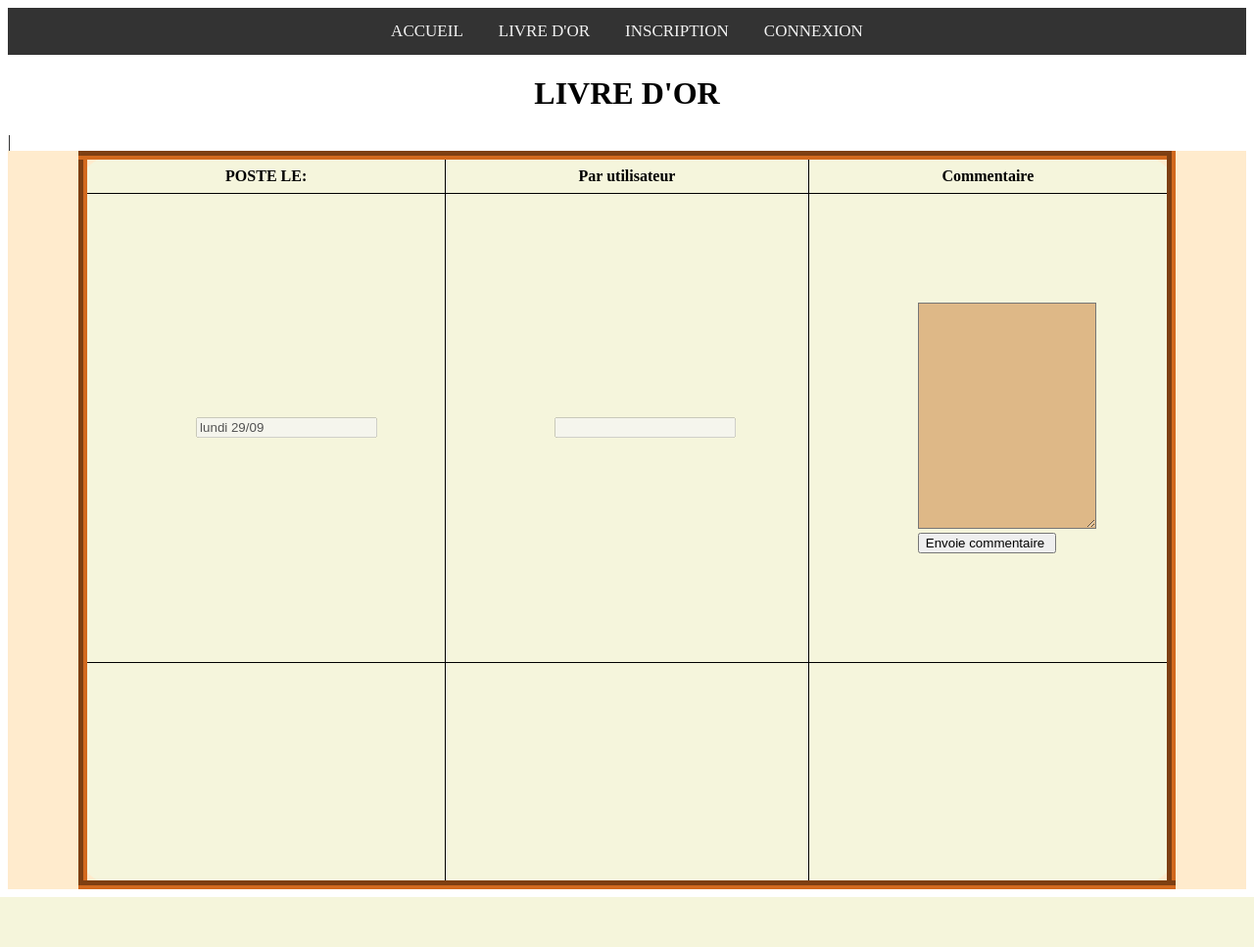
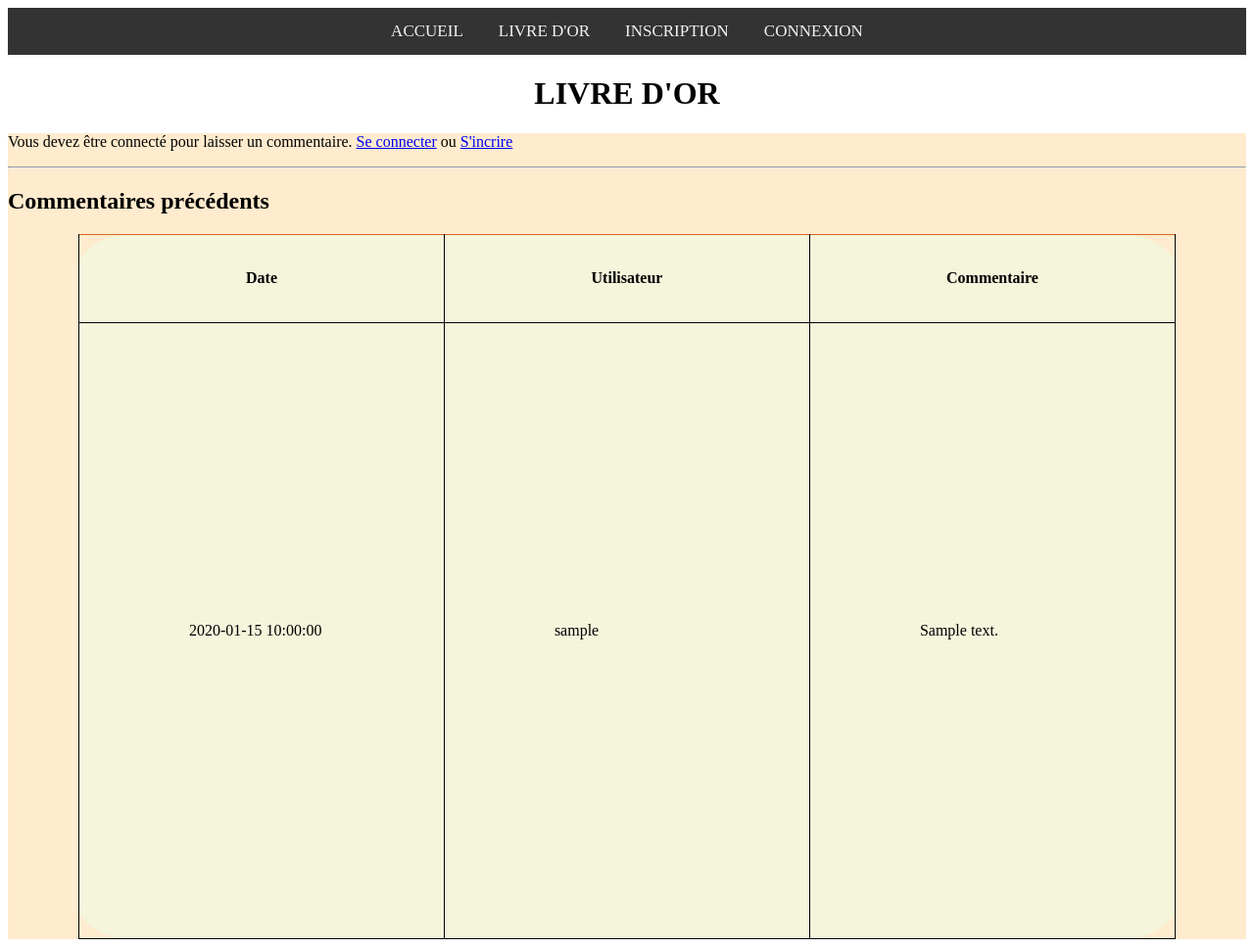
Before and after one commit to H-rayen/livreor, a PHP site: page /livre-or.php in a window 1280 px wide. Shown: the whole page at 98% size. Before the commit the page ends 916 px from the top, so only its background shows below. Run offline with PHP 8.4, Linux system fonts and the light colour scheme; tables that the repository leaves empty or names only in its code hold one stand-in row (values such as "Sample post").

Commit message:
Page d'or.

```diff
--- a/livre-or.php
+++ b/livre-or.php
@@ -1,7 +1,24 @@
-<?php include "structure/header.php";
+<?php
+include "structure/header.php";
 include "model/model_livreor.php";
 
-$date = new DateTime('2025-09-29');
+// Traiter le formulaire uniquement si l'utilisateur est connecté
+if ($_SERVER['REQUEST_METHOD'] === 'POST'
+    && isset($_SESSION['id'])
+    && isset($_SESSION['login'])
+    && !empty($_POST['commentaire'])) {
+
+    $commentaire = htmlspecialchars($_POST['commentaire']); // Sécurise le texte
+    $id_utilisateur = $_SESSION['id'];
+
+    insert_commentaire($id_utilisateur, $commentaire);       // Ajoute le commentaire en base
+}
+
+// Récupérer tous les commentaires après insertion
+$recup = recup_info();
+
+// Date actuelle pour le formulaire
+$date = new DateTime();
 $formatter = new IntlDateFormatter(
     'fr_FR',
     IntlDateFormatter::FULL,
@@ -10,37 +27,56 @@ $formatter = new IntlDateFormatter(
     IntlDateFormatter::GREGORIAN,
     'EEEE dd/MM'
 );
+?>
+<link rel="stylesheet" href="./css/livre-or.css">
+<?php include "structure/menu.php"; ?>
 
-?>
-    <link rel="stylesheet" href="./css/livre-or.css" >
-  <?php include "structure/menu.php"; ?>
-<h1> LIVRE D'OR </h1>|
+<h1>LIVRE D'OR</h1>
+
 <section>
-    <form method = "get">
-        <table border="9" >
+
+    <!-- Formulaire visible uniquement pour les utilisateurs connectés -->
+    <?php if ( isset($_SESSION['login'])): ?>
+    <form method="POST">
+        <table border="1" cellpadding="5">
             <tr>
-                <th>POSTE LE: </th>
-                <th>Par utilisateur </th>
-                <th>Commentaire </th>
+                <th>POSTÉ LE</th>
+                <th>Utilisateur</th>
+                <th>Commentaire</th>
             </tr>
             <tr>
-                <td><input type="text" value = "<?php  echo $formatter->format($date);?>"disabled></td>
-                <td><input name = "login" type="text"value = "<?php ?>"disabled></td>
+                <td><input type="text" value="<?php echo $formatter->format($date); ?>" disabled></td>
+                <td><input type="text" value="<?php echo htmlspecialchars($_SESSION['login']); ?>" disabled></td>
                 <td>
-                    <textarea id="textarea" name="commentaire" rows="15" cols="20"></textarea>
-                    <input  name = "bouton" type="submit" value="Envoie commentaire ">
-                </td>
-            </tr>
-            <tr>
-                <td></td>
-                <td></td>
-                <td><?php
-                        // $dataform = [$_GET];
-                    ?>
+                    <textarea name="commentaire" rows="5" cols="15" placeholder="Écrivez votre commentaire..." required></textarea><br>
+                    <input type="submit" value="Envoyer le commentaire">
                 </td>
             </tr>
         </table>
     </form>
+    <?php else: ?>
+    <p>Vous devez être connecté pour laisser un commentaire. <a href="connexion.php">Se connecter</a> ou <a href="inscription.php">S'incrire</a></p>
+    <?php endif; ?>
+
+    <hr>
+
+    <!-- Liste des commentaires -->
+    <h2>Commentaires précédents</h2>
+    <table border="1" cellpadding="5">
+        <tr>
+            <th>Date</th>
+            <th>Utilisateur</th>
+            <th>Commentaire</th>
+        </tr>
+        <?php foreach ($recup as $row): ?>
+        <tr>
+            <td><?php echo htmlspecialchars($row['date']); ?></td>
+            <td><?php echo htmlspecialchars($row['login']); ?></td>
+            <td style="white-space: pre-wrap;"><?php echo nl2br(htmlspecialchars($row['commentaire'])); ?></td>
+        </tr>
+        <?php endforeach; ?>
+    </table>
+
 </section>
 </body>
 </html>
--- a/model/model_livreor.php
+++ b/model/model_livreor.php
@@ -1,22 +1,26 @@
 <?php
 require_once($_SERVER['DOCUMENT_ROOT'] . "/livreor/core/bdd.php");
 
-
-function recup_info () {
-
-  global $pdo;
-  $query = "SELECT * FROM commentaires INNER JOIN utilisateurs ON commentaires.id_utilisateur = utilisateurs.id";
-  $pdostatement= $pdo->query($query);
-  $res = $pdostatement->fetchAll(PDO::FETCH_ASSOC);
-  return $res;
+// Recupera todos los comentarios con el login del usuario
+function recup_info() {
+    global $pdo;
+    $query = "SELECT c.commentaire, c.date, u.login
+              FROM commentaires c
+              INNER JOIN utilisateurs u ON c.id_utilisateur = u.id
+              ORDER BY c.date DESC";
+    $stmt = $pdo->query($query);
+    return $stmt->fetchAll(PDO::FETCH_ASSOC);
 }
 
-//function commentaire($conn, $id, $text) {
-  //  $stmt = $conn->prepare("INSERT INTO comentaires (id_utilisiteur,) VALUES (?)");
-  ##  $stmt->bind_param("is",id, $text);
-    ##$stmt->execute();
-    #$stmt->close();
-    #return
-##};
-
+// Inserta un nuevo comentario
+function insert_commentaire($id_utilisateur, $commentaire) {
+    global $pdo;
+    $query = "INSERT INTO commentaires (commentaire, id_utilisateur, date)
+              VALUES (:commentaire, :id_utilisateur, NOW())";
+    $stmt = $pdo->prepare($query);
+    $stmt->execute([
+        ':commentaire' => $commentaire,
+        ':id_utilisateur' => $id_utilisateur
+    ]);
+}
 ?>
```
